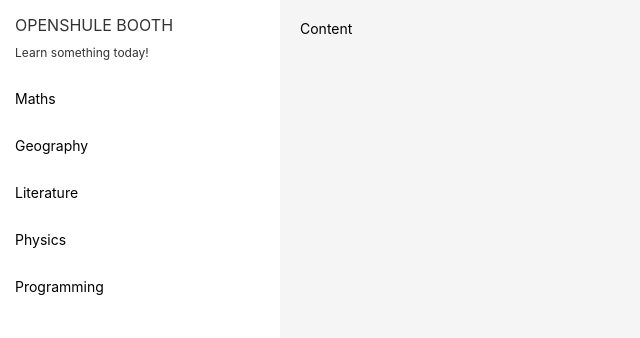
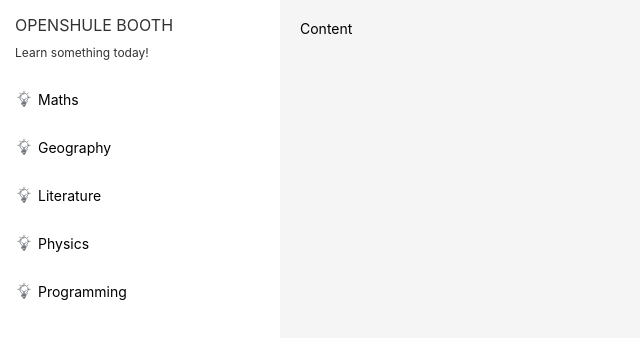
Before and after one commit to geekakili/openshule-booth, a React (Create React App) app: page / in a window 1280 px wide. Shown: the top 338 px of the page, without its empty margins (0-640 px from the left). Built offline with nearby package versions, Linux system fonts and the light colour scheme.

Commit message:
[SubjectListItem] Add icon

```diff
--- a/src/subjects/SubjectList/SubjectList.module.scss
+++ b/src/subjects/SubjectList/SubjectList.module.scss
@@ -8,7 +8,8 @@
 }
 
 .itemButton {
-  display: block !important;
+  display: flex !important;
+  align-items: center;
   padding: 1.5rem 1.5rem !important;
   width: 100%;
   cursor: pointer;
@@ -17,3 +18,14 @@
     background: #f5f5f5;
   }
 }
+
+.icon {
+  display: flex;
+  width: 1.8rem;
+  height: 1.8rem;
+  margin-right: 0.5rem;
+
+  svg {
+    height: 100%;
+  }
+}
--- a/src/subjects/SubjectList/SubjectListItem.tsx
+++ b/src/subjects/SubjectList/SubjectListItem.tsx
@@ -2,11 +2,17 @@ import React from "react";
 
 import styles from "./SubjectList.module.scss";
 import Button from "../../common/buttons/Button";
+import { ReactComponent as BulbIcon } from "../../common/icons/bulb.svg";
 
 const SubjectListItem = ({ children }) => {
   return (
     <li className={styles.item}>
-      <Button className={styles.itemButton}>{children}</Button>
+      <Button className={styles.itemButton}>
+        <div className={styles.icon}>
+          <BulbIcon />
+        </div>
+        <span>{children}</span>
+      </Button>
     </li>
   );
 };
```
